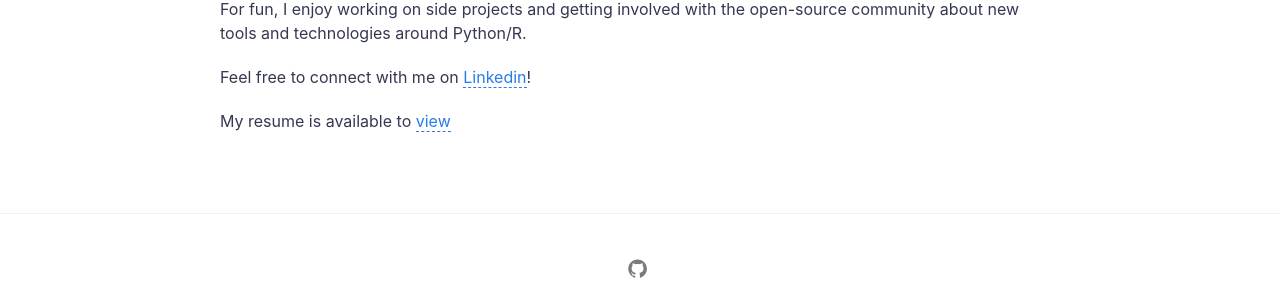
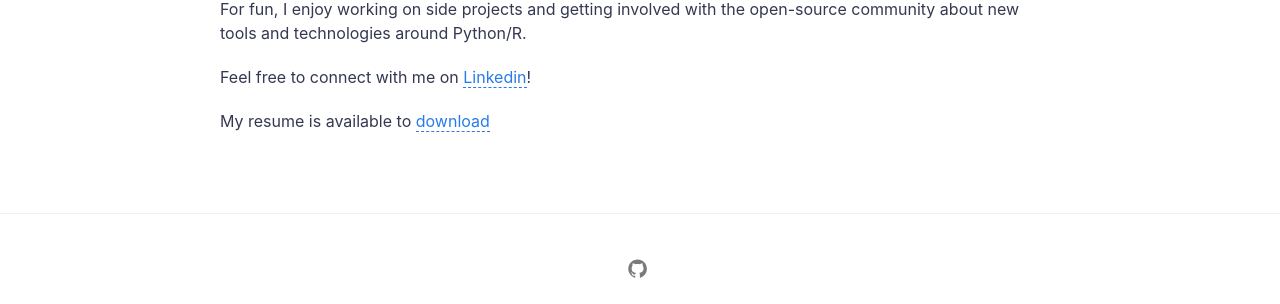
Before and after one commit to chriztopherton/chriztopherton.github.io, a Jekyll site: the page built from about.md, in a window 1280 px wide. Shown: the part 551-855 px from the top of the page. Built offline with Jekyll 4.4.1, drawn with Linux system fonts in a browser that asks for light colours.

Commit message:
update resume dl link

```diff
--- a/about.md
+++ b/about.md
@@ -14,4 +14,4 @@
 
 Feel free to connect with me on [Linkedin](https://www.linkedin.com/in/chriztopherton/)!
 
-My resume is available to [view](https://github.com/chriztopherton/chriztopherton.github.io/blob/master/assets/Christopher_Ton_Resume.pdf)
+My resume is available to [download](https://github.com/chriztopherton/chriztopherton.github.io/raw/master/assets/Christopher_Ton_Resume.pdf)
```
